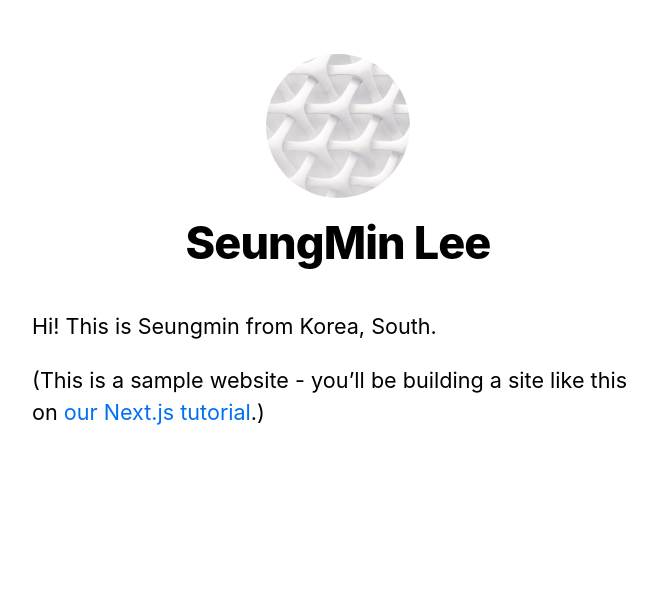
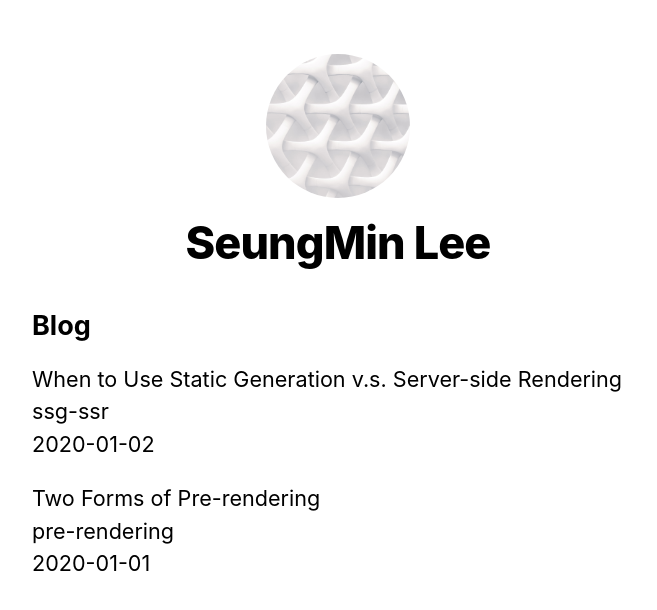
Before and after one commit to postBG/nextjs.tutorial, a Next.js app: page / in a window 1280 px wide. Shown: the top 610 px of the page, without its empty margins (302-959 px from the left). Built offline with nearby package versions, Linux system fonts and the light colour scheme.

Commit message:
Pre-rendering and Data Fetching: Implement getStaticProps

```diff
--- a/pages/index.js
+++ b/pages/index.js
@@ -1,19 +1,37 @@
 import Head from 'next/head';
 import Layout, {siteTitle} from '../components/layout';
 import utilStyles from '../styles/utils.module.css';
+import {getSortedPostsData} from "../lib/posts";
 
-export default function Home() {
+
+export async function getStaticProps() {
+    const allPostsData = getSortedPostsData();
+    return {
+        props: {
+            allPostsData,
+        },
+    }
+}
+
+export default function Home({allPostsData}) {
     return (
         <Layout home>
             <Head>
                 <title>{siteTitle}</title>
             </Head>
-            <section className={utilStyles.headingMd}>
-                <p>Hi! This is Seungmin from Korea, South.</p>
-                <p>
-                    (This is a sample website - you’ll be building a site like this on{' '}
-                    <a href="https://nextjs.org/learn">our Next.js tutorial</a>.)
-                </p>
+            <section className={`${utilStyles.headingMd} ${utilStyles.padding1px}`}>
+                <h2 className={utilStyles.headingLg}>Blog</h2>
+                <ul className={utilStyles.list}>
+                    {allPostsData.map(({id, date, title}) => (
+                        <li className={utilStyles.listItem} key={id}>
+                            {title}
+                            <br/>
+                            {id}
+                            <br/>
+                            {date}
+                        </li>
+                    ))}
+                </ul>
             </section>
         </Layout>
     );
```
